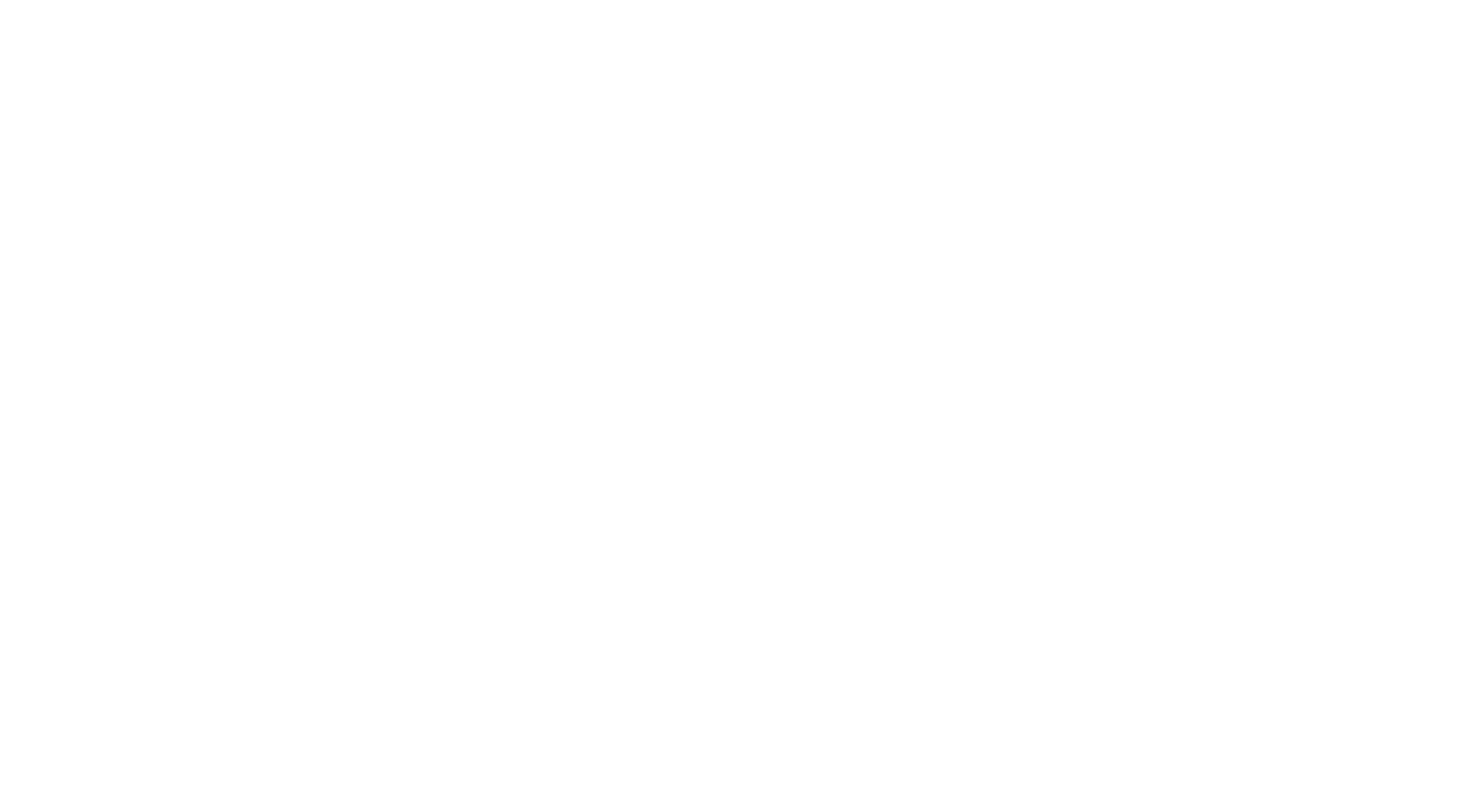
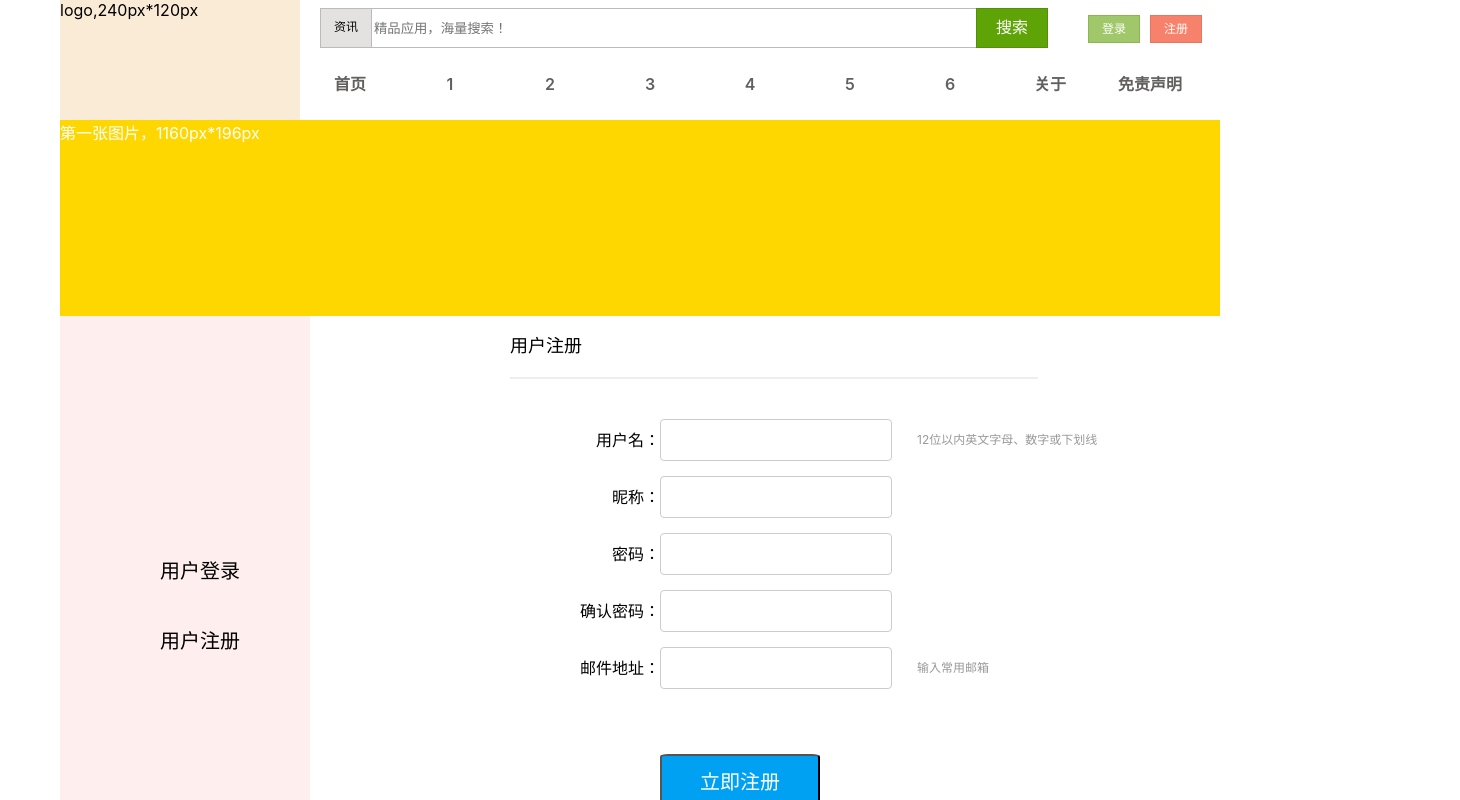
Before and after one commit to nanshanyibei/frontend-city, a React (Create React App) app: page /register in a window 1280 px wide. Shown: the top 800 px of the page, 1460 px wide, since content can reach past the window. Built offline with nearby package versions, Linux system fonts and the light colour scheme.

Commit message:
注册功能后端OK了

```diff
--- a/src/App.js
+++ b/src/App.js
@@ -7,8 +7,18 @@ import {
   Switch,
   Redirect
 } from "react-router-dom";
+import thunk from 'redux-thunk';
+import { createStore, applyMiddleware, compose } from 'redux';
+import { Provider } from 'react-redux'
+import reducers from './reducer'
 import IndexPage from './indexpage'
+import Register from './register'
 import './App.css';
+
+const store = createStore(reducers, compose(
+	applyMiddleware(thunk),
+	window.devToolsExtension ? window.devToolsExtension() : f => f
+))
 
 class App extends Component{
   constructor(props){
@@ -19,13 +29,14 @@ class App extends Component{
   }
   render(){
     return (
-      <div>
+      <Provider store={store}>
         <BrowserRouter>
           <Switch>
             <Route path="/" exact component={IndexPage} />
+            <Route path="/register" component={Register} />
           </Switch>
         </BrowserRouter>
-      </div>
+      </Provider>
     )
   }
 }
--- a/src/header.css
+++ b/src/header.css
@@ -97,3 +97,10 @@
 .menu-main span:hover{
 	color: #e77761
 }
+.the-big-first-picture{
+	width: 1160px;
+	height: 196px;
+	background-color: gold;
+	color: #fff;
+	margin: 0 auto;
+}
--- a/src/header.js
+++ b/src/header.js
@@ -39,6 +39,7 @@ class Header extends Component{
 						</div>
 					</div>
 				</div>
+				<div className="the-big-first-picture">第一张图片，1160px*196px</div>
 			</div>
 		)
 	}
--- a/src/indexpage.css
+++ b/src/indexpage.css
@@ -2,7 +2,7 @@
 	width: 1160px;
 	margin: 0 auto;
 }
-.the-big-first-picture, .the-big-second-picture{
+.the-big-second-picture{
 	width: 1160px;
 	height: 196px;
 	background-color: gold;
--- a/src/indexpage.js
+++ b/src/indexpage.js
@@ -18,7 +18,6 @@ class IndexPage extends Component{
 			<div className="App">
 				<Header />
 				<div className="content-body">
-					<div className="the-big-first-picture">第一张图片，1160px*196px</div>
 					<div className="the-big-second-picture">第二张图片，1160px*196px</div>
 					<div className="ten-recommend">
 						<div className="top-five-recommend">
--- /dev/null
+++ b/src/reducer.js
@@ -0,0 +1,3 @@
+import { combineReducers } from 'redux'
+
+export default combineReducers({})
--- /dev/null
+++ b/src/register.css
@@ -0,0 +1,74 @@
+.main-page-register-login{
+	display: flex;
+	width: 1160px;
+	margin: 0 auto;
+}
+.login-or-register{
+	width: 220px;
+	padding-left: 30px;
+	font-size: 20px;
+	padding-top: 220px;
+	background-color: #feeeee;
+}
+.user-login, .user-register{
+	height: 70px;
+	line-height: 70px;
+	text-align: center;
+	cursor: pointer;
+}
+.user-login:hover, .user-register:hover{
+	color: #00a0f3
+}
+.register-body{
+	margin-left: 200px;
+	margin-bottom: 50px;
+}
+.register-body h2{
+	border-bottom: 2px solid #eee;
+	padding-bottom: 20px;
+	font-size: 18px;
+	font-weight: normal;
+	width: 90%;
+}
+.user-name, .nick-name, .password, .insure-password, .email-address{
+	display: flex;
+	margin-bottom: 15px;
+}
+.user-name{
+	margin-top: 40px;
+}
+.user-name-word, .nick-name-word, .password-word, .insure-password-word, .email-address-word{
+	width: 150px;
+	text-align: right;
+	font-size: 16px;
+	height: 42px;
+	line-height: 42px;
+}
+.user-name-input, .nick-name-input, .password-input, .insure-password-input, .email-input{
+	width: 220px;
+	height: 30px;
+	line-height: 30px;
+	padding: 5px;
+	border-radius: 4px;
+	border: 1px solid #ccc;
+	margin-right: 5px;
+}
+.user-name-prompt, .email-input-prompt{
+	color: #999;
+	height: 42px;
+	line-height: 42px;
+	padding-left: 20px;
+	font-size: 12px;
+}
+.register-button{
+	width: 160px;
+	height: 51px;
+	line-height: 51px;
+	text-align: center;
+	color: #fff;
+	background-color: #00a0f3;
+	font-size: 20px;
+	margin: 50px 0 0 150px;
+	border-radius: 5%;
+	cursor: pointer;
+}
--- /dev/null
+++ b/src/register.js
@@ -0,0 +1,125 @@
+import React, { Component } from 'react';
+import axios from 'axios';
+import Header from './header';
+import Footer from './footer';
+import urlPath from './urlPath';
+import './register.css';
+
+class Register extends Component{
+  constructor(props){
+		super(props);
+		this.state={
+			registerOrLogin: true,
+			username: '',
+			nickname: '',
+			password: '',
+			insurepassword: '',
+			emailaddress: ''
+		}
+		this.userName=this.userName.bind(this)
+		this.nickName=this.nickName.bind(this)
+		this.passWord=this.passWord.bind(this)
+		this.insurePassword=this.insurePassword.bind(this)
+		this.emailInput=this.emailInput.bind(this)
+		this.registerButton=this.registerButton.bind(this)
+	}
+	userName(e) {
+		this.setState({
+			username: e.target.value
+		})
+	}
+	nickName(e){
+		this.setState({
+			nickname: e.target.value
+		})
+	}
+	passWord(e){
+		this.setState({
+			password: e.target.value
+		})
+		console.log(e.target.value)
+	}
+	insurePassword(e){
+		this.setState({
+			insurepassword: e.target.value
+		})
+		console.log(e.target.value)
+	}
+	emailInput(e){
+		this.setState({
+			emailaddress: e.target.value
+		})
+		console.log(e.target.value)
+	}
+	registerButton(){
+		const registerdata = {
+			username: this.state.username,
+			nickname: this.state.nickname,
+			password: this.state.password,
+			insurepassword: this.state.insurepassword,
+			emailaddress: this.state.emailaddress
+		}
+		axios.post(urlPath+'/user_register',registerdata)
+			.then(res => {
+				console.log(res)
+			})
+	}
+	render(){
+		return (
+			<div>
+				<Header />
+				<div className="main-page-register-login">
+					<div className="login-or-register">
+						<div className="user-login">用户登录</div>
+						<div className="user-register">用户注册</div>
+					</div>
+					{this.state.registerOrLogin ? (
+						<div className="register-body">
+							<h2>用户注册</h2>
+							<div className="user-name">
+								<div className="user-name-word">用户名：</div>
+								<input className="user-name-input"
+									onChange={this.userName}
+									value={this.state.username} />
+								<span className="user-name-prompt">12位以内英文字母、数字或下划线</span>
+							</div>
+							<div className="nick-name">
+								<div className="nick-name-word">昵称：</div>
+								<input className="nick-name-input"
+									value={this.state.nickname}
+									onChange={this.nickName} />
+							</div>
+							<div className="password">
+							<div className="password-word">密码：</div>
+								<input className="password-input"
+									type="password"
+									value={this.state.password}
+									onChange={this.passWord}/>
+							</div>
+							<div className="insure-password">
+								<div className="insure-password-word">确认密码：</div>
+								<input className="insure-password-input"
+									type="password"
+									value={this.state.insurepassword}
+									onChange={this.insurePassword} />
+							</div>
+							<div className="email-address">
+								<div className="email-address-word">邮件地址：</div>
+								<input className="email-input"
+									onChange={this.emailInput}
+									value={this.state.emailaddress} />
+								<span className="email-input-prompt">输入常用邮箱</span>
+							</div>
+							<button className="register-button"
+								onClick={this.registerButton}
+								>立即注册</button>
+						</div>
+					): null}
+				</div>
+				<Footer />
+			</div>
+		)
+	}
+}
+
+export default Register
--- /dev/null
+++ b/src/urlPath.js
@@ -0,0 +1,3 @@
+const urlPath = ''
+
+export default urlPath
```
Also changed, not shown: package.json (+10 -2 lines), 2 other files (tests, documents, lock files or other folders).
